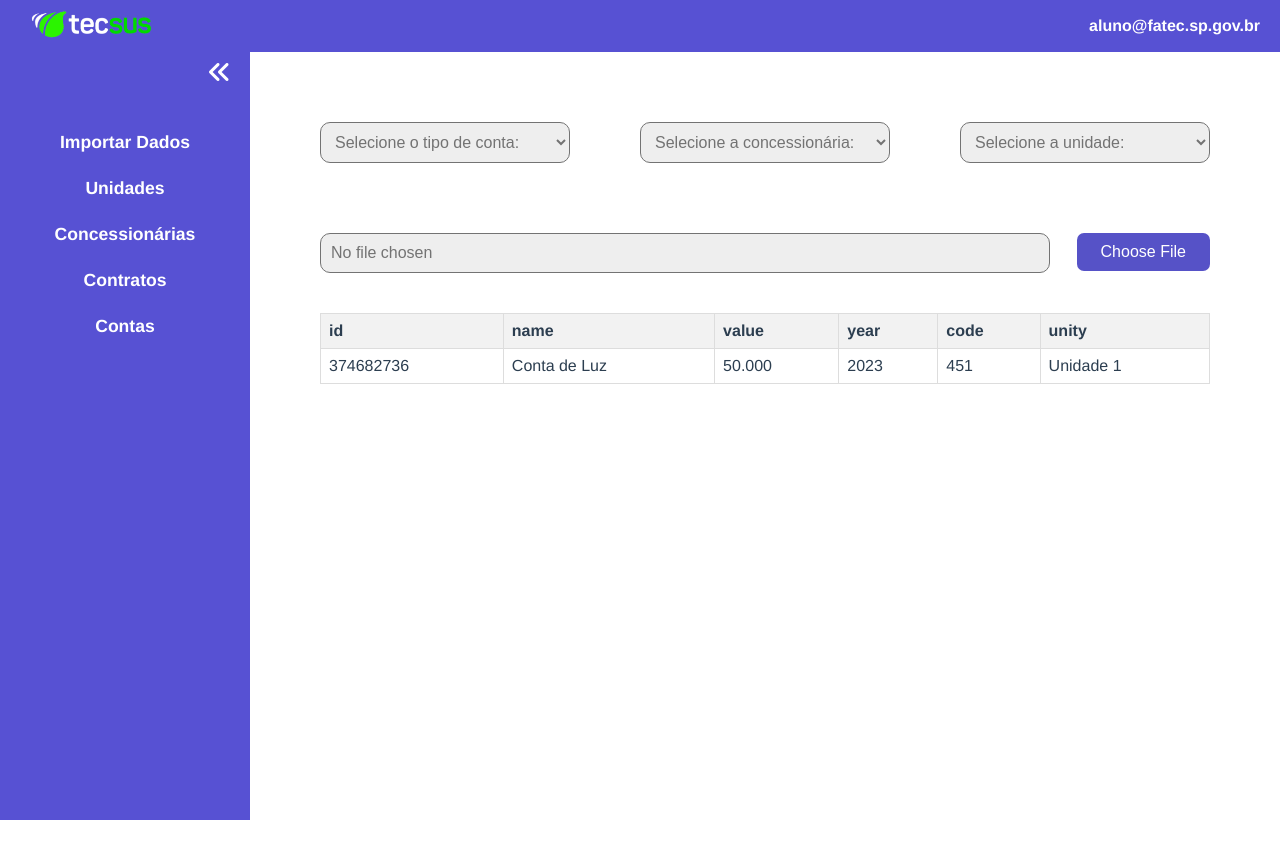
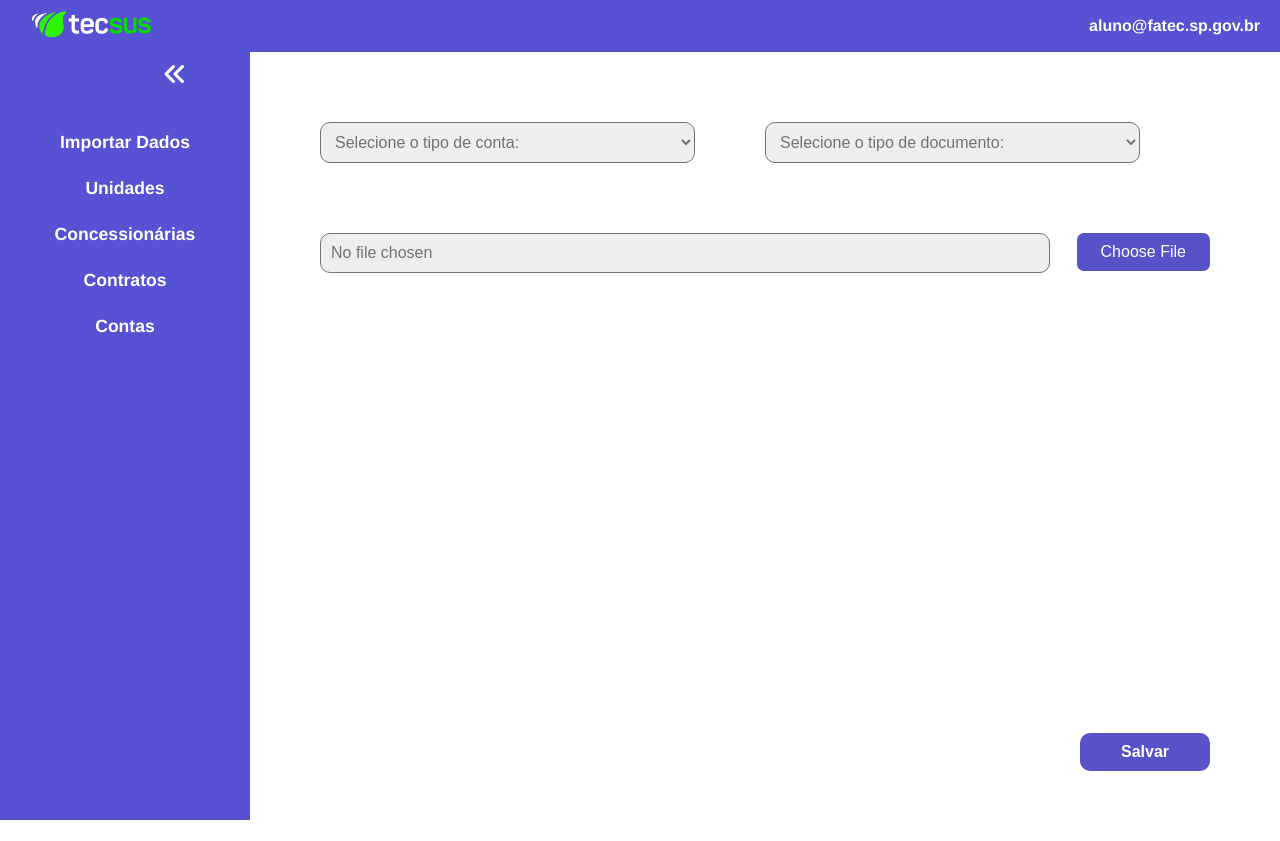
Before and after one commit to Data-Team23/Tecsus-frontend, a Vue app in the folder app-web/: page /upload in a window 1280 px wide. Before the commit the page ends 800 px from the top, so only its background shows below. Built offline with nearby package versions, Linux system fonts and the light colour scheme.

Commit message:
feat: logica de leitura do csv para implotar dados na tabela, e salvar dados no banco

```diff
--- a/app-web/package.json
+++ b/app-web/package.json
@@ -17,6 +17,7 @@
     "@fortawesome/fontawesome-svg-core": "^6.5.1",
     "@fortawesome/free-solid-svg-icons": "^6.5.1",
     "@fortawesome/vue-fontawesome": "^3.0.6",
+    "axios": "^1.6.8",
     "core-js": "^3.8.3",
     "vue": "^3.2.13",
     "vue-router": "^4.3.0"
--- a/app-web/src/assets/styles/navbar.css
+++ b/app-web/src/assets/styles/navbar.css
@@ -64,8 +64,8 @@ body {
   cursor: pointer;
 }
 
-.view-dobrada {
-  margin-left: 250px;
+.view-dobrada{
+  margin-left: 250px !important;
 }
 
 .container {
--- /dev/null
+++ b/app-web/src/assets/styles/upload.css
@@ -0,0 +1,36 @@
+.container-upload{
+    margin-left: 60px;
+    padding: 70px;
+    display: flex;
+    flex-direction: column;
+    transition: margin-left 0.3s ease;
+}
+
+.container-filter{
+    display: flex;
+    justify-content: space-between;
+}
+
+.container-import{
+    display: flex;
+    width: 100%;
+    margin-top: 70px;
+}
+
+select:nth-child(even), select:first-child{
+    margin-right: 70px;
+}
+
+.container-table {
+    margin-top: 40px;
+    width: 100%;
+    height: 400px; /* Defina a altura máxima da tabela aqui */
+    overflow-x: auto; /* Adiciona barra de rolagem horizontal quando necessário */
+    overflow-y: auto; /* Adiciona barra de rolagem vertical quando necessário */
+}
+
+.container-button{
+    display: flex;
+    margin-top: 20px;
+    justify-content: end;
+}
--- a/app-web/src/components/InputButton/InputButton.vue
+++ b/app-web/src/components/InputButton/InputButton.vue
@@ -1,13 +1,11 @@
 <template>
-    <button>{{ textButton }}</button>
+    <button @click="handleClick">{{ textButton }}</button>
 </template>
 
-<script>
+<script setup>
 import './styles.css'
 
-export default {
-    name: 'InputButton',
-    props: {
+const props = defineProps({
     textButton: {
         type: String,
         default: 'Enviar'
@@ -16,6 +14,9 @@ export default {
         type: Function,
         default: () => {}
     }
-    }
+})
+
+const handleClick = () => {
+    props.onClick();
 }
 </script>
--- a/app-web/src/components/InputButton/styles.css
+++ b/app-web/src/components/InputButton/styles.css
@@ -7,4 +7,5 @@ button{
     font-size: 16px;
     border: none;
     font-weight: 700;
+    cursor: pointer;
 }
--- a/app-web/src/components/Table/Table.vue
+++ b/app-web/src/components/Table/Table.vue
@@ -1,31 +1,27 @@
+<!-- TableComponent.vue -->
 <template>
-    <div>
-        <table>
+    <table v-if="data">
       <thead>
         <tr>
-                    <!-- Loop pelas chaves do objeto e criando as colunas da tabela -->
-                    <th v-for="(value, key) in dataObject" :key="key">{{ key }}</th>
+          <th v-for="(value, index) in data[0]" :key="index">{{ index }}</th>
         </tr>
       </thead>
       <tbody>
-                <!-- Loop pelos valores do objeto para preencher os dados da tabela -->
-                <tr>
-                    <td v-for="(value, key) in dataObject" :key="key">{{ value }}</td>
+        <tr v-for="(row, index) in data" :key="index">
+          <td v-for="(value, key) in row" :key="key">{{ value }}</td>
         </tr>
       </tbody>
     </table>
-    </div>
   </template>
 
-<script>
+  <script setup>
   import "./styles.css"
-export default {
-    name: 'Table',
-    props: {
-        dataObject: {
-            type: Object,
+  import { ref } from 'vue';
+
+  const props = defineProps({
+    data: {
+      type: Array,
       required: true
     }
-    }
-}
+  });
   </script>
--- a/app-web/src/components/Table/styles.css
+++ b/app-web/src/components/Table/styles.css
@@ -7,6 +7,9 @@ th, td {
     border: 1px solid #dddddd;
     padding: 8px;
     text-align: left;
+    max-width: auto;
+    overflow: auto;
+    white-space: nowrap;
 }
 
 th {
--- a/app-web/src/router/index.js
+++ b/app-web/src/router/index.js
@@ -1,5 +1,5 @@
 import { createRouter, createWebHistory } from 'vue-router';
-import UploadImage from '@/views/UploadImage.vue';
+import UploadImage from '@/views/Upload.vue';
 
 const routes = [
   {
--- /dev/null
+++ b/app-web/src/views/Upload.vue
@@ -0,0 +1,159 @@
+<template>
+    <div class="container-upload">
+        <div class="container-filter">
+            <SelectField
+                :option-values="countTypes"
+                value-prop="value"
+                label-prop="label"
+                v-model="countTypeValue"
+                pre-selected-prop="Selecione o tipo de conta:">
+            </SelectField>
+            <SelectField
+                :option-values="documentTypes"
+                value-prop="id"
+                label-prop="name"
+                v-model="documentTypeValue"
+                pre-selected-prop="Selecione o tipo de documento:">
+            </SelectField>
+        </div>
+        <div class="container-import">
+            <InputField
+                placeholder="Path"
+                type="file"
+                v-on:change="onFileInputChange"
+                @change="handleFileChange">
+            </InputField>
+        </div>
+        <div class="container-table">
+            <Table
+                :data-object="tableObject"
+                :data="data"
+                v-if="data">
+            </Table>
+        </div>
+        <div class="container-button">
+            <InputButton
+                :textButton="'Salvar'"
+                :onClick="uploadCSV">
+            </InputButton>
+        </div>
+    </div>
+</template>
+
+<script setup>
+import '@/assets/styles/upload.css';
+import SelectField from '../components/SelectField/SelectField.vue';
+import InputField from '../components/InputField/InputField.vue';
+import InputButton from '../components/InputButton/InputButton.vue';
+import Table from '../components/Table/Table.vue'
+import { ref } from 'vue';
+
+const countTypeValue = ref("");
+const documentTypeValue = ref("");
+
+let countTypes = [
+    {
+        label: 'Conta de água',
+        value: 'agua'
+    },
+    {
+        label: 'Conta de energia',
+        value: 'energia'
+    },
+    {
+        label: 'Conta de gás',
+        value: 'gas'
+    }
+];
+
+let documentTypes = [
+    {
+        id: 'contrato',
+        name: 'Contrato',
+        value: 'contrato'
+    },
+    {
+        id: 'fatura',
+        name: 'Fatura',
+        value: 'fatura'
+    }
+];
+
+let tableObject = {
+    id: "374682736",
+    name: "Conta de Luz",
+    value: "50.000",
+    year: "2023",
+    code: "451",
+    unity: "Unidade 1",
+};
+
+let fileInputValue = null;
+
+const onFileInputChange = (event) => {
+    fileInputValue = event.target.files[0];
+};
+
+const data = ref(null);
+
+const handleFileChange = (event) => {
+  const file = event.target.files[0];
+  if (!file) return;
+
+  const reader = new FileReader();
+  reader.onload = () => {
+    const content = reader.result;
+    processData(content);
+  };
+  reader.readAsText(file);
+};
+
+const processData = (content) => {
+  const rows = content.trim().split('\n').map(row => row.split(','));
+  const headers = rows.shift();
+  const formattedData = rows.map(row => {
+    const obj = {};
+    headers.forEach((header, index) => {
+      obj[header] = row[index];
+    });
+    return obj;
+  });
+  data.value = formattedData;
+};
+
+const uploadCSV = () => {
+    if (!fileInputValue) {
+        alert("Por favor, selecione um arquivo CSV.");
+        return;
+    }
+
+    if (!countTypeValue.value) {
+        alert("Por favor, selecione o tipo de conta.");
+        return;
+    }
+
+    if (!documentTypeValue.value) {
+        alert("Por favor, selecione o tipo de documento.");
+        return;
+    }
+
+    const formData = new FormData();
+    formData.append('file', fileInputValue);
+
+    fetch(`http://127.0.0.1:8000/api/contas/upload/${countTypeValue.value}/${documentTypeValue.value}/`, {
+        method: 'POST',
+        body: formData,
+    })
+    .then(response => {
+        if (response.ok) {
+            alert("Arquivo CSV enviado com sucesso!");
+        } else {
+            alert("Erro ao enviar o arquivo CSV.");
+        }
+    })
+    .catch(error => {
+        alert("Erro ao enviar o arquivo CSV.");
+    });
+};
+
+</script>
--- a/app-web/src/views/UploadImage.vue
+++ /dev/null
@@ -1,96 +0,0 @@
-<template>
-    <div class="container-upload">
-        <div class="container-filter">
-            <SelectField
-                :option-values="countTypes"
-                value-prop="value"
-                label-prop="label"
-                v-model="countTypeValue"
-                pre-selected-prop="Selecione o tipo de conta:">
-            </SelectField>
-            <SelectField
-                :option-values="concessionaires"
-                value-prop="id"
-                label-prop="name"
-                v-model="concessionaireValue"
-                pre-selected-prop="Selecione a concessionária:">
-            </SelectField>
-            <SelectField
-                :option-values="units"
-                value-prop="id"
-                label-prop="name"
-                v-model="unityValue"
-                pre-selected-prop="Selecione a unidade:">
-            </SelectField>
-        </div>
-        <div class="container-import">
-            <InputField
-                placeholder="Path"
-                type="file">
-            </InputField>
-        </div>
-        <div class="container-table">
-            <Table
-                :data-object="tableObject">
-            </Table>
-        </div>
-    </div>
-
-</template>
-
-<script setup>
-import './styles.css';
-import SelectField from '../components/SelectField/SelectField.vue';
-import InputField from '../components/InputField/InputField.vue';
-import Table from '../components/Table/Table.vue'
-import { ref } from 'vue';
-
-const countTypeValue = ref("")
-const unityValue = ref("")
-const concessionaireValue = ref("")
-
-let countTypes = [
-    {
-        label: 'Conta de água',
-        value: 'conta_de_agua'
-    },
-    {
-        label: 'Conta de luz',
-        value: 'conta_de_luz'
-    }
-]
-
-let concessionaires = [
-    {
-        id: 'concessionaria_1',
-        name: 'Concessionária 1',
-    },
-    {
-        id: 'concessionaria_2',
-        name: 'Concessionária 2'
-    }
-]
-
-let units = [
-    {
-        id: 'unidade_1',
-        name: 'Unidade 1'
-    },
-    {
-        id: 'unidade_2',
-        name: 'Unidade 2'
-    }
-]
-
-let tableObject = {
-    id: "374682736",
-    name: "Conta de Luz",
-    value: "50.000",
-    year: "2023",
-    code: "451",
-    unity: "Unidade 1",
-}
-
-
-
-</script>
--- a/app-web/src/views/styles.css
+++ /dev/null
@@ -1,27 +0,0 @@
-.container-upload{
-    margin-left: 60px;
-    padding: 70px;
-    display: flex;
-    flex-direction: column;
-}
-.view-dobrada{
-    margin-left: 250px !important;
-}
-.container-filter{
-    display: flex;
-    justify-content: space-between;
-}
-
-.container-import{
-    display: flex;
-    width: 100%;
-    margin-top: 70px;
-}
-
-select:nth-child(even), select:first-child{
-    margin-right: 70px;
-}
-
-.container-table {
-    margin-top: 40px;
-}
```
Also changed, not shown: app-web/src/assets/styles/uploadImage.css (deleted, +0 -31 lines), 1 other file (tests, documents, lock files or other folders). Lines whose indentation alone changed are shown as unchanged.
